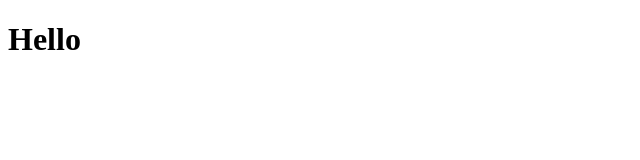
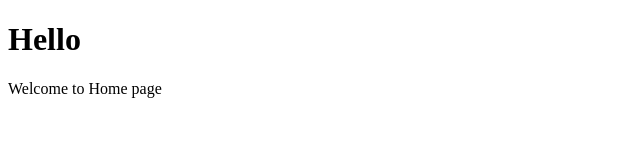
Before and after one commit to Abineetha/Task1, a plain HTML site: page index.html in a window 1280 px wide. Shown: the whole page, without its empty margins (0-640 px from the left). Drawn offline with Linux system fonts and the light colour scheme.

Commit message:
second commit

```diff
--- a/index.html
+++ b/index.html
@@ -7,5 +7,6 @@
 </head>
 <body>
     <h1>Hello</h1>
+    <p>Welcome to Home page</p>
 </body>
 </html>
```
